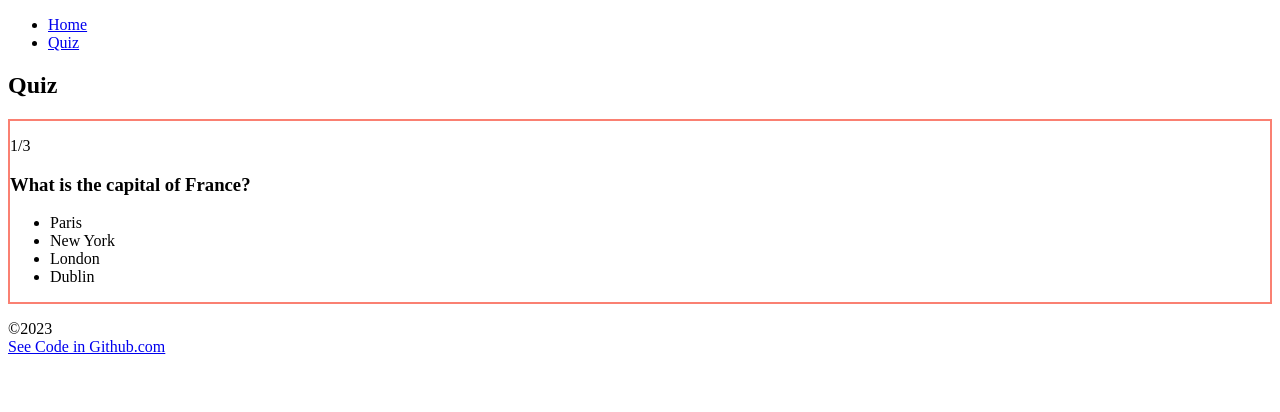
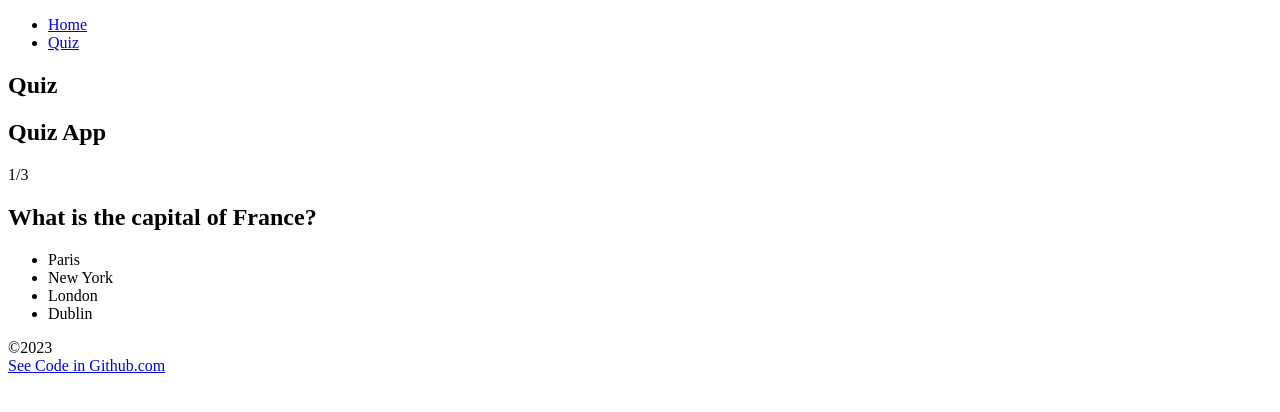
Before and after one commit to maxespinosa19/quiz-app-c11, a React (Create React App) app: page /quiz in a window 1280 px wide. Shown: the top 412 px of the page. Built offline with nearby package versions, Linux system fonts and the light colour scheme.

Commit message:
handleRestart to handleReset

```diff
--- a/package.json
+++ b/package.json
@@ -3,6 +3,7 @@
   "version": "0.1.0",
   "private": true,
   "dependencies": {
+    "@babel/plugin-proposal-private-property-in-object": "^7.21.11",
     "@testing-library/jest-dom": "^5.16.5",
     "@testing-library/react": "^13.4.0",
     "@testing-library/user-event": "^13.5.0",
--- a/src/components/QuizApp/Card.jsx
+++ b/src/components/QuizApp/Card.jsx
@@ -1,16 +1,18 @@
-export default function Card({data, quizId, quizLength}){
-return(
-    <div className="quiz-card">
-        <p>{quizId + 1}/{quizLength}</p>
-        <h3>{data[quizId].question}</h3>
+export default function Card({ quizLength, questionId, handleAnswer,
+  data }) {
+
+  return (
+    <div className="card">
+      <p>{questionId + 1}/{quizLength}</p>
+      <h2>{data[questionId].question}</h2>
       <ul>
         {
-                data[quizId].options.map(
+          data[questionId].options.map(
             (element,index) => {
-
-                        return(
-                        <li key ={index}>{element.answer}</li>
-                        )
+              return (
+                <li key-={index}
+                  onClick={ () => {handleAnswer(element.isCorrect)} }>{element.answer}</li>
+              );
             }
           )
         }
--- a/src/components/QuizApp/QuizApp.jsx
+++ b/src/components/QuizApp/QuizApp.jsx
@@ -1,40 +1,46 @@
-import "./QuizApp.css"
-import { useState } from "react"
-import Result from "./Result"
-import Card from "./Card"
-import data from "../../data/Quiz.json"
+import { useState } from "react";
+import Card from "./Card";
+import Result from "./Result";
+import data from "../../data/Quiz.json";
+import "./QuizApp.css";
 
-const quizLength = data.length
-export default function QuizApp(){
-    const [quizId, setQuizId] = useState(0)
-    const [score, setScore] = useState(0)
-    const[showResult,setShowResult] = useState(false)
+const quizLength = data.length;
 
-    const handleAnswer= () => {
+export default function QuizApp() {
+  const [questionId, setQuestionId] = useState(0);
+  const [score, setScore] = useState(0);
+  const [showResult, setShowResult] = useState(false);
 
-    }
-    const handleReset = () => {
+  const handleAnswer = (isCorrect) => {
+    if (isCorrect) setScore(score + 1);
 
-    }
+    const newQuestionId = questionId + 1;
 
+    (newQuestionId < quizLength)
+      ? setQuestionId(newQuestionId)
+      : setShowResult(true);
+  }
 
+  const handleReset = () => {
+    setQuestionId(0);
+    setScore(0);
+    setShowResult(false);
+  }
 
-
-    return(
-        <>
-        {
-            !showResult
-            ? <Card
+  return (
+    <>
+      <h2>Quiz App</h2>
+      {showResult
+        ? <Result
+            quizLength={quizLength}
+            score={score}
+            handleReset={handleReset} />
+        : <Card
             data={data}
-            quizId= {quizId}
-            quizLength = {quizLength}
-             />
-            : <Result
-            score={score}
             quizLength={quizLength}
-            />
-        }
-        </>
-    )
-
-}
+            questionId={questionId}
+            handleAnswer={handleAnswer} />
+      }
+    </>
+  );
+};
--- a/src/components/QuizApp/Result.jsx
+++ b/src/components/QuizApp/Result.jsx
@@ -1,8 +1,10 @@
 
-export default function Result(){
+export default function Result({score, handleReset, quizLength}){
     return(
     <div className="quiz-card" >
-        <h3> results </h3>
+        <h3> Result </h3>
+        <p>Your score {score} out of {quizLength}</p>
+        <button onClick = {handleReset}></button>
     </div>
     )
 }
```
Also changed, not shown: 1 other file (tests, documents, lock files or other folders). Lines whose indentation alone changed are shown as unchanged.
